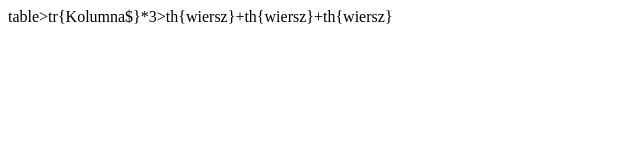
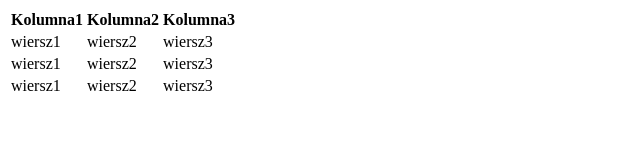
Before and after one commit to paluszkins/10-html-table, a plain HTML site: page index.html in a window 1280 px wide. Shown: the whole page, without its empty margins (0-640 px from the left). Drawn offline with Linux system fonts and the light colour scheme.

Commit message:
tabela wersja 2

```diff
--- a/index.html
+++ b/index.html
@@ -5,6 +5,27 @@
     <title>Document</title>
 </head>
 <body>
-    table>tr{Kolumna$}*3>th{wiersz}+th{wiersz}+th{wiersz}
+    <table>
+        <tr>
+            <th>Kolumna1</th>
+            <th>Kolumna2</th>
+            <th>Kolumna3</th>
+            <tr>
+                <td>wiersz1</td>
+                <td>wiersz2</td>
+                <td>wiersz3</td>
+            </tr>
+            <tr>
+                <td>wiersz1</td>
+                <td>wiersz2</td>
+                <td>wiersz3</td>
+            </tr>
+            <tr>
+                <td>wiersz1</td>
+                <td>wiersz2</td>
+                <td>wiersz3</td>
+            </tr>
+        </tr>
+    </table>
 </body>
 </html>
```
